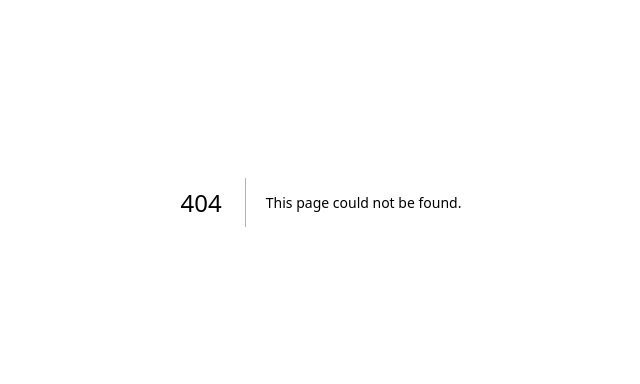
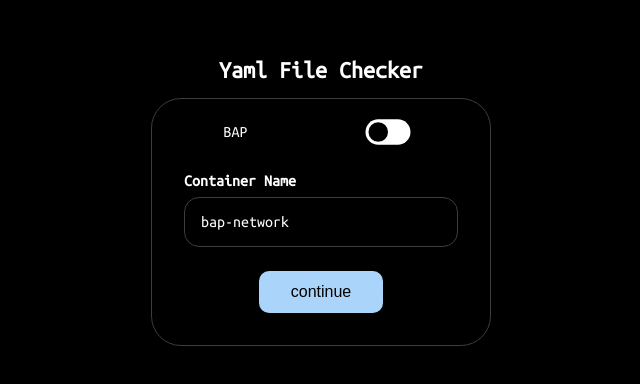
Before and after one commit to Mishalabdullah/beckn-onix-gui, a Next.js app in the folder onix-gui/: page /yaml-gen/check-yaml in a window 1280 px wide. Before the commit this address had no page. Shown: the part 198-582 px from the top of the page, without its empty margins (319-959 px from the left). Built offline with nearby package versions, Linux system fonts and the light colour scheme.

Commit message:
added docker container check

```diff
--- /dev/null
+++ b/onix-gui/app/api/check-layer2/route.js
@@ -0,0 +1,41 @@
+import { exec } from "child_process";
+import { NextResponse } from "next/server";
+
+export async function POST(req) {
+  const checked = await req.json();
+  const containerName = checked.checked ? "bpp-network" : "bap-network";
+  const command = `docker ps -aqf name=${containerName}`;
+
+  try {
+    const { stdout, stderr } = await new Promise((resolve, reject) => {
+      exec(command, (error, stdout, stderr) => {
+        if (error) {
+          reject(error);
+        } else {
+          resolve({ stdout, stderr });
+        }
+      });
+    });
+
+    const containerIds = stdout.trim().split("\n");
+
+    if (containerIds.length === 0) {
+      console.log(`No containers found with name "${containerName}"`);
+      return new NextResponse(
+        `No containers found with name "${containerName}"`
+      );
+    } else {
+      console.log(`Container IDs for "${containerName}":`);
+      const containerIdList = containerIds.join(", ");
+      console.log(containerIdList);
+      return new NextResponse(
+        `Container IDs for "${containerName}": ${containerIdList}`
+      );
+    }
+  } catch (error) {
+    console.error(`exec error: ${error}`);
+    return new NextResponse(`Error executing shell command: ${error}`, {
+      status: 500,
+    });
+  }
+}
--- /dev/null
+++ b/onix-gui/app/yaml-gen/check-yaml/page.js
@@ -0,0 +1,102 @@
+"use client";
+import { useState } from "react";
+import { Ubuntu_Mono } from "next/font/google";
+import PrimaryButton from "@/components/Buttons/PrimaryButton";
+import InputField from "@/components/InputField/InputField";
+import Slider from "@/components/Slider/Slider";
+import styles from "../../page.module.css";
+import { toast } from "react-toastify";
+import Link from "next/link";
+
+const ubuntuMono = Ubuntu_Mono({
+  weight: "400",
+  style: "normal",
+  subsets: ["latin"],
+});
+
+export default function CheckYaml() {
+  const [checked, setChecked] = useState(false);
+  const [propertyLink, setPropertyLink] = useState("");
+
+  const handleYamlChange = (event) => {
+    setPropertyLink(event.target.value);
+  };
+
+  const handleOnclick = async () => {
+    const toastId = toast.loading("Installing BAP...");
+    try {
+      const response = await toast.promise(
+        fetch("/api/check-layer2", {
+          method: "POST",
+          headers: {
+            "Content-Type": "application/json",
+          },
+          body: JSON.stringify({ checked }),
+        }),
+        {
+          success: "Layer 2 present",
+          error: "Layer 2 not present",
+        }
+      );
+      console.log("the response", response);
+      if (response.ok) {
+        console.log("BPP installed successfully");
+        toast.update(toastId, {
+          render: "Layer 2 present",
+          type: "success",
+          isLoading: false,
+          autoClose: 5000,
+        });
+      } else {
+        console.error("Failed to install BPP");
+        toast.update(toastId, {
+          render: "Layer 2 not present",
+          type: "error",
+          isLoading: false,
+          autoClose: 5000,
+        });
+      }
+    } catch (error) {
+      console.error("An error occurred:", error);
+      toast.update(toastId, {
+        render: "Layer 2 not present",
+        type: "error",
+        isLoading: false,
+        autoClose: 5000,
+      });
+    }
+  };
+
+  return (
+    <>
+      <main className={ubuntuMono.className}>
+        <div className={styles.mainContainer}>
+          <p className={styles.mainText}>
+            <b>Yaml File Checker</b>
+          </p>
+
+          <div className={styles.formContainer}>
+            <Slider
+              label={checked ? "BPP" : "BAP"}
+              checked={checked}
+              toggleChecked={setChecked}
+            />
+            <InputField
+              label={"Container Name"}
+              value={checked ? "bpp-network" : "bap-network"}
+            />
+            {/* <InputField
+              label={"Yaml  Link"}
+              value={propertyLink}
+              onChange={handleYamlChange}
+            /> */}
+
+            <div className={styles.buttonsContainer}>
+              <PrimaryButton text={"Continue"} onClick={handleOnclick} />
+            </div>
+          </div>
+        </div>
+      </main>
+    </>
+  );
+}
--- a/onix-gui/components/Buttons/PrimaryButton.js
+++ b/onix-gui/components/Buttons/PrimaryButton.js
@@ -1,10 +1,10 @@
 import React from "react";
 import styles from "./Buttons.module.css";
 
-const PrimaryButton = ({ label, onClick }) => {
+const PrimaryButton = ({ label = "continue", onClick }) => {
   return (
     <button className={styles.primaryButton} onClick={onClick}>
-      Continue
+      {label}
     </button>
   );
 };
--- a/onix-gui/components/Slider/Slider.jsx
+++ b/onix-gui/components/Slider/Slider.jsx
@@ -2,15 +2,19 @@ import React from "react";
 import styles from "./Slider.module.css";
 
 const Slider = ({ label, checked, toggleChecked }) => {
-    return (
-        < div className={styles.inputContainer}>
-            <label className={styles.inputLabel}>{label}</label>
-            <label class={styles.switch}>
-                <input type="checkbox" checked={checked} onChange={() => toggleChecked(!checked)} />
-                <span className={`${styles.slider} ${styles.round}`}></span>
-            </label>
-        </div >
-    );
+  return (
+    <div className={styles.inputContainer}>
+      <label className={styles.inputLabel}>{label}</label>
+      <label className={styles.switch}>
+        <input
+          type="checkbox"
+          checked={checked}
+          onChange={() => toggleChecked(!checked)}
+        />
+        <span className={`${styles.slider} ${styles.round}`}></span>
+      </label>
+    </div>
+  );
 };
 
 export default Slider;
```
Also changed, not shown: onix-gui/app/yaml-gen/page.js (+26 -9 lines).
